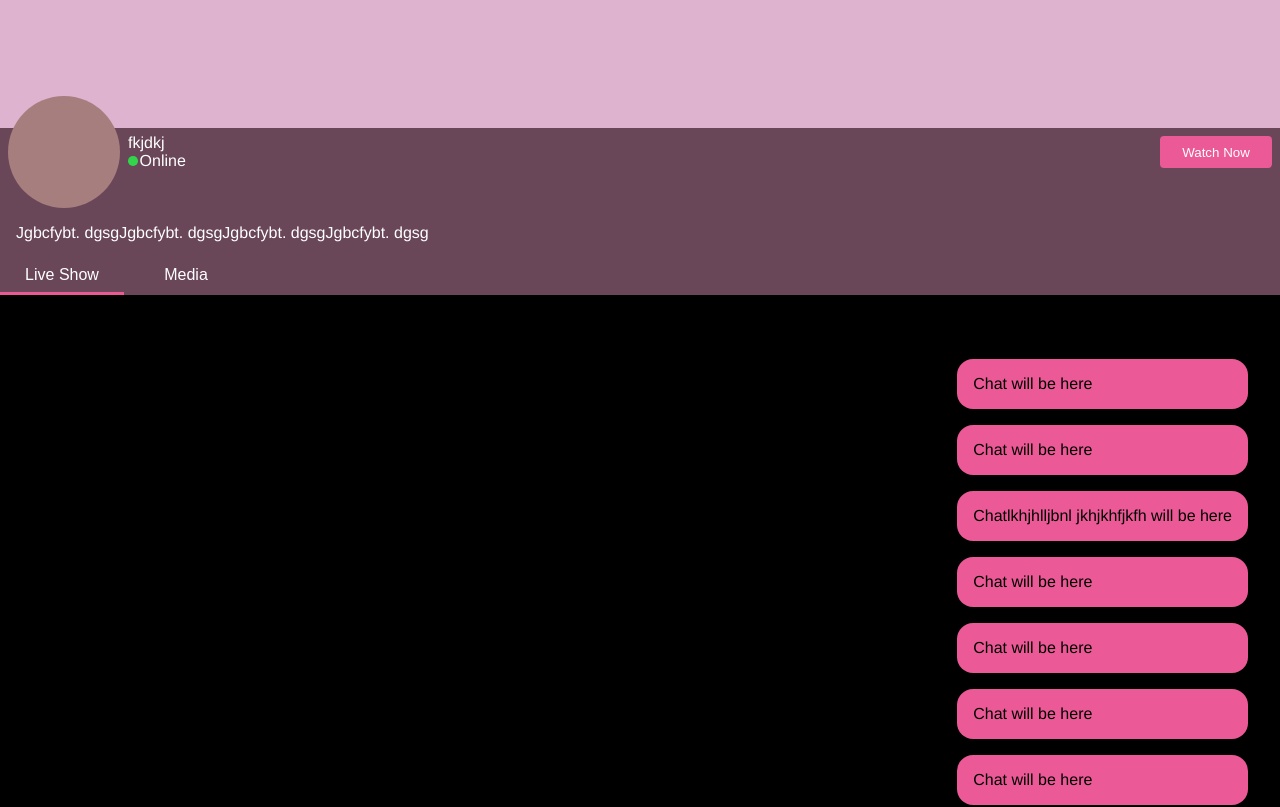
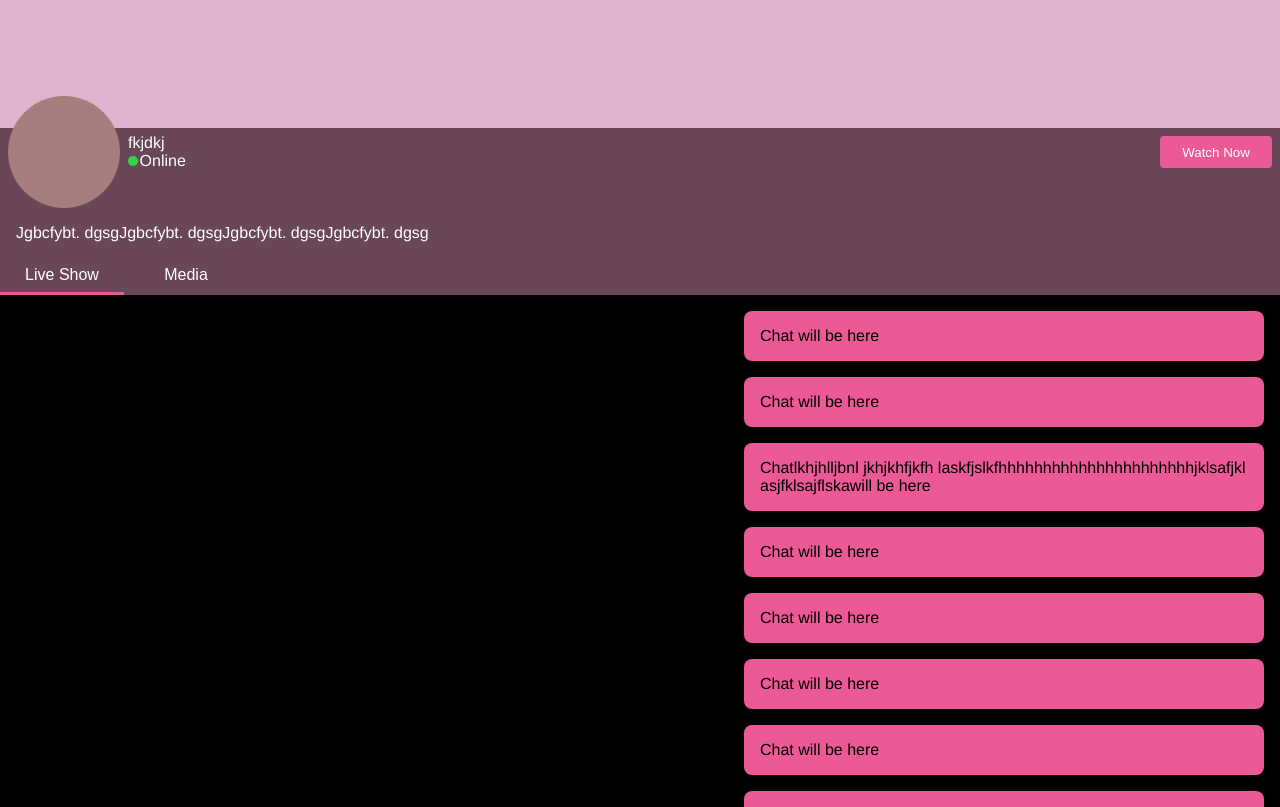
Before and after one commit to janglz/react-typescript-slider, a React app: page / in a window 1280 px wide. Shown: the top 807 px of the page. Built offline with nearby package versions, Linux system fonts and the light colour scheme.

Commit message:
common: chat  layout

```diff
--- a/src/containers/Chat/index.tsx
+++ b/src/containers/Chat/index.tsx
@@ -8,7 +8,8 @@ const Chat = function Chat() {
 				<div className={styles.chatMessage}>Chat will be here</div>
 				<div className={styles.chatMessage}>Chat will be here</div>
 				<div className={styles.chatMessage}>
-					Chatlkhjhlljbnl jkhjkhfjkfh will be here
+					Chatlkhjhlljbnl jkhjkhfjkfh
+					laskfjslkfhhhhhhhhhhhhhhhhhhhhhhjklsafjklasjfklsajflskawill be here
 				</div>
 				<div className={styles.chatMessage}>Chat will be here</div>
 				<div className={styles.chatMessage}>Chat will be here</div>
--- a/src/containers/Chat/styles.module.scss
+++ b/src/containers/Chat/styles.module.scss
@@ -1,30 +1,31 @@
 @import '/src/theme/variables.scss';
 
 .chat {
-  // position:fixed;
-  // max-width: 100%;
-  // max-height: 40vh;
-  // overflow: hidden;
-
+  overflow: hidden;
+  display: flex;
+  flex: 1 1 30%;
+  position: relative;
+  // border-left: 3px solid $color-button;
 
   &Wrapper {
     color: $color-black;
-    margin: 2rem auto;
+    margin: 1rem auto;
     padding: 1rem;
     border-radius: 1rem;
-    // position: absolute;
-    // position: relative;
-    top: 1rem;
+    margin-top: -1rem;
     width: 100%;
-    // height: 20vh;
-    // min-height: 10vh;
+    max-height: 40vh;
     // overflow: hidden;
   }
 
   &Message {
     background-color: $color-button;
-    margin: 1rem;
+    margin: 1rem 0;
     padding: 1rem;
-    border-radius: 1rem;
+    border-radius: .5rem;
+    // max-width: 100%;
+    // text-overflow: clip;
+    word-break: break-all;
+    word-wrap: break-word;
   }
 }
--- a/src/containers/Frame/styles.module.scss
+++ b/src/containers/Frame/styles.module.scss
@@ -10,6 +10,7 @@
     position: relative;
     width: 100%;
     height: calc(32vw*16/9);
+    max-height: 65vh;
   }
 
   &Inner {
--- a/src/containers/UserPage/LiveShow/styles.module.scss
+++ b/src/containers/UserPage/LiveShow/styles.module.scss
@@ -12,20 +12,14 @@
 
   &Wrapper {
     display: flex;
-    flex: 1 1 50vh;
-    // width: 100%;
-    // height: 80%;
-    max-height: 50vh;
-    // justify-content: stretch;
-    // align-items: stretch;
+    flex: 1 1 70vh;
     position: relative;
-    // bottom: 20rem;
   }
 }
 
 .show {
   display: flex;
   flex-wrap: wrap;
-  flex: 1 1 auto;
-  // max-height: 60%;
+  max-height: 70vh;
+  overflow: hidden;
 }
```
